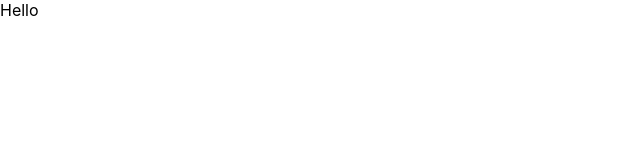
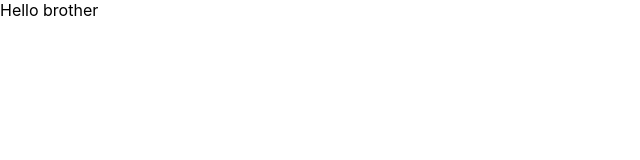
Before and after one commit to shrutigarg1210/Mechanic, a React (Create React App) app: page / in a window 1280 px wide. Shown: the top 160 px of the page, without its empty margins (0-640 px from the left). Built offline with nearby package versions, Linux system fonts and the light colour scheme.

Commit message:
Update App.js and index.js

```diff
--- a/src/App.js
+++ b/src/App.js
@@ -3,7 +3,7 @@ import './App.css';
 function App() {
   return (
     <div className="App">
-      Hello
+      Hello brother
     </div>
   );
 }
--- a/src/index.js
+++ b/src/index.js
@@ -1,3 +1,5 @@
+
+
 import React from 'react';
 import ReactDOM from 'react-dom/client';
 import './index.css';
```
